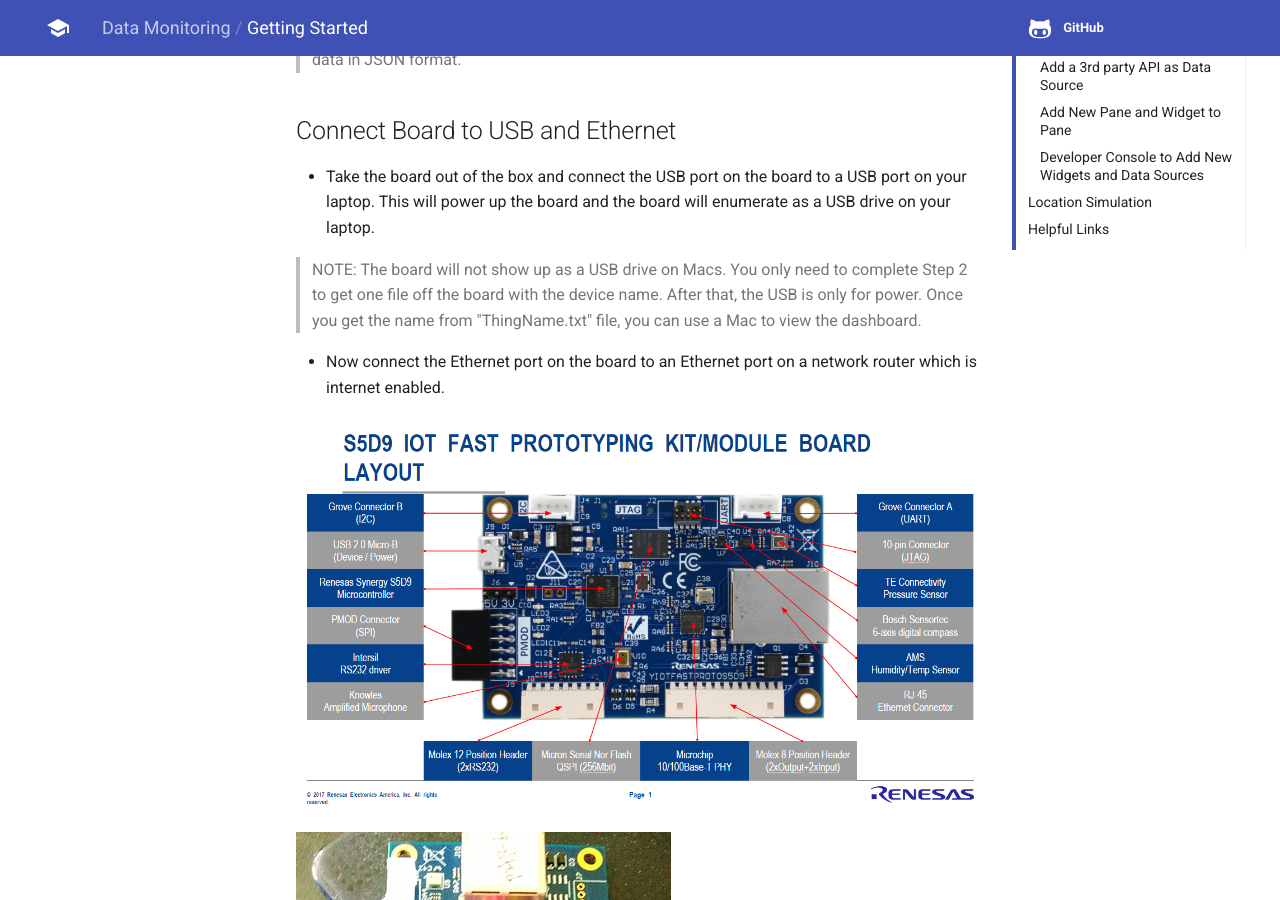
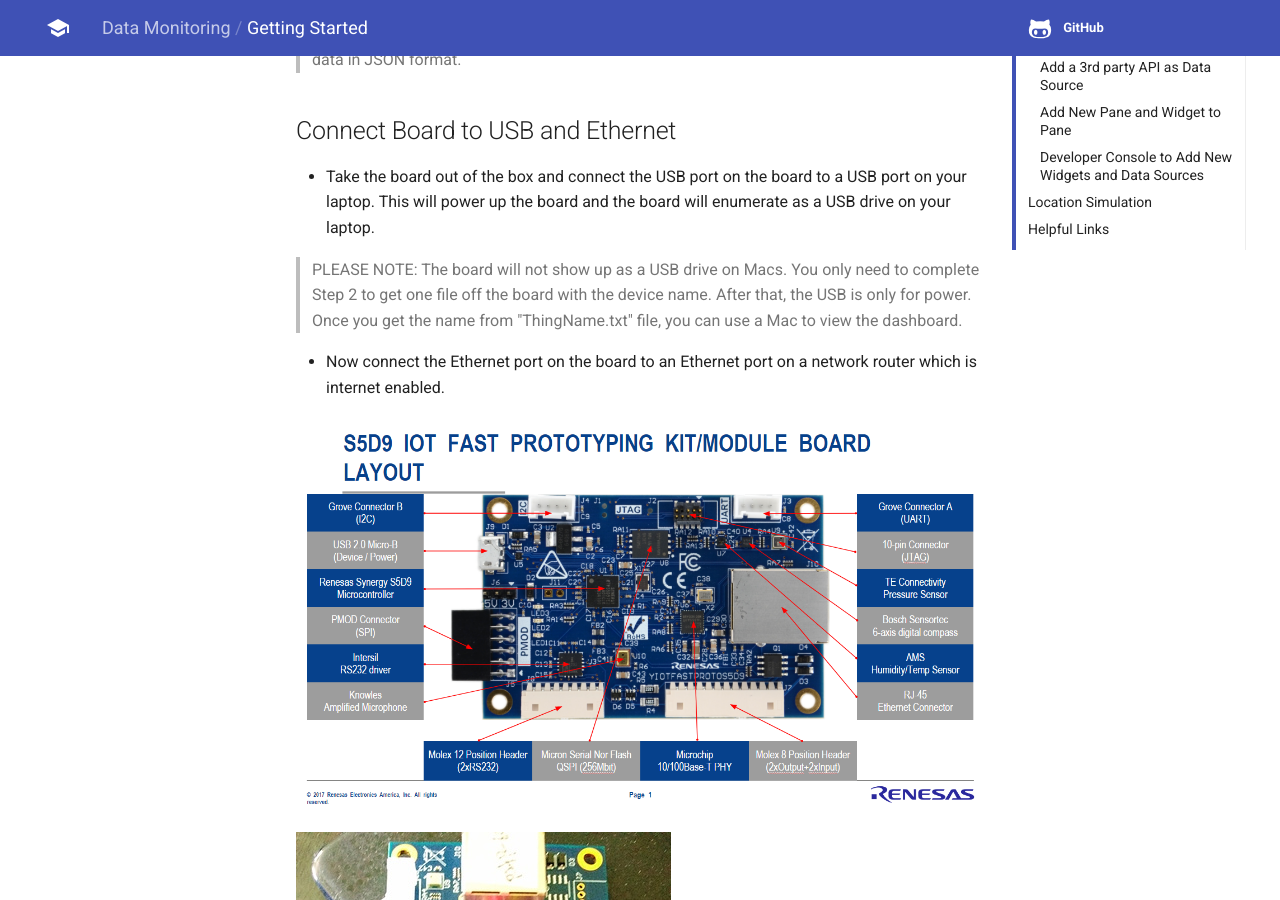
Before and after one commit to codetricity/s5d9-hacking, an MkDocs documentation site: the page built from docs/monitoring/starting.md, in a window 1280 px wide and 900 px high, scrolled down 479 px. Built offline with MkDocs 1.6.1 and Material for MkDocs 9.7.7, drawn with Linux system fonts in a browser that asks for light colours; old or Windows-style settings are respelled for this version of MkDocs.

Commit message:
small fix

```diff
--- a/docs/monitoring/starting.md
+++ b/docs/monitoring/starting.md
@@ -15,7 +15,7 @@
 
 * Take the board out of the box and connect the USB port on the board to a USB port on your laptop.  This will power up the board and the board will enumerate as a USB drive on your laptop.
 
-> NOTE: The board will not show up as a USB drive on Macs. You only need to complete Step 2 to get one file off the board with the device name. After that, the USB is only for power. Once you get the name from "ThingName.txt" file, you can use a
+> PLEASE NOTE: The board will not show up as a USB drive on Macs. You only need to complete Step 2 to get one file off the board with the device name. After that, the USB is only for power. Once you get the name from "ThingName.txt" file, you can use a
 Mac to view the dashboard.
 
 * Now connect the Ethernet port on the board to an Ethernet port on a network router which is internet enabled.
```
